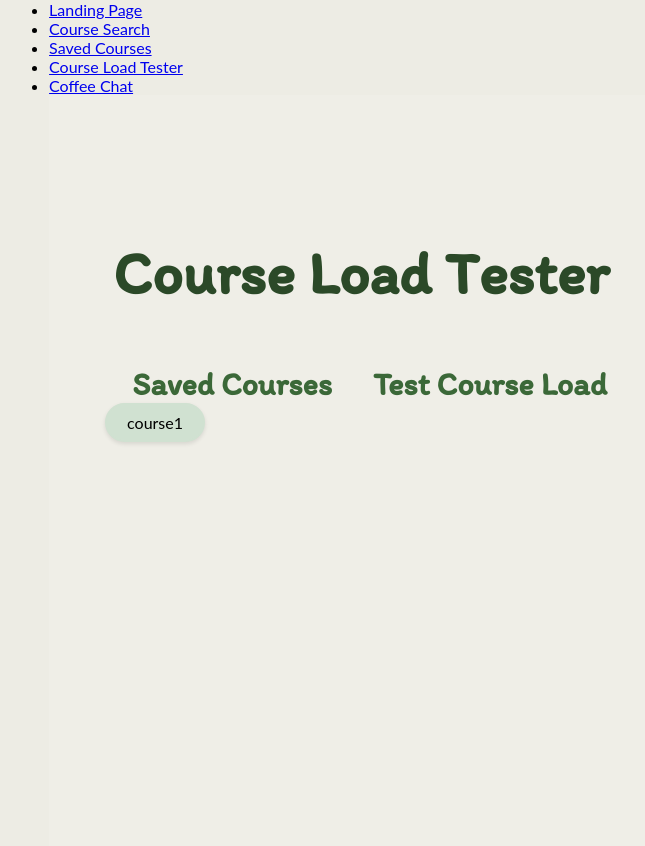
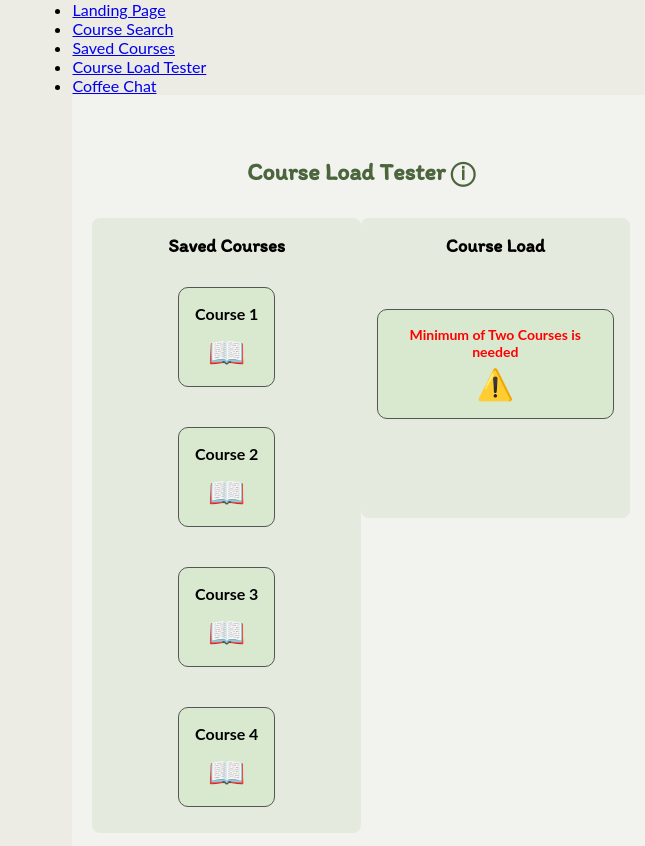
Before and after one commit to dali-lab/wisp25, a React (Vite) app: page /courseloadtester in a window 1280 px wide. Shown: the top 846 px of the page, without its empty margins (279-924 px from the left). Built offline with nearby package versions, Linux system fonts and the light colour scheme.

Commit message:
course load tester UI progress

```diff
--- a/package.json
+++ b/package.json
@@ -41,6 +41,7 @@
     "express": "^5.1.0",
     "mongoose": "^8.13.2",
     "react": "^18.2.0",
+    "react-beautiful-dnd": "^13.1.1",
     "react-dom": "^18.2.0",
     "react-draggable": "^4.4.6",
     "react-icons": "^4.4.0",
--- a/src/screens/CourseLoadTester.css
+++ b/src/screens/CourseLoadTester.css
@@ -1,4 +1,4 @@
-body {
+/* body {
     margin: 0;
     padding: 0;
     font-family: 'Itim';
@@ -59,4 +59,84 @@ body {
     height: 220 px;
     text-align: center;
 
+  } */
+
+  .container {
+    padding: 2rem;
+    font-family: Arial, sans-serif;
+    background-color: #f2f2ef;
+    min-height: 100vh;
   }
+
+  .title {
+    text-align: center;
+    color: #4b653d;
+    font-size: 24px;
+    margin-bottom: 2rem;
+  }
+
+  .columns {
+    display: flex;
+    justify-content: space-around;
+    align-items: flex-start;
+  }
+
+  .column {
+    background-color: #e5eade;
+    padding: 1rem;
+    width: 40%;
+    border-radius: 8px;
+    min-height: 300px;
+  }
+
+  h3 {
+    text-align: center;
+    color: black;
+  }
+
+  .card {
+    background-color: #d8e9d0;
+    margin: 10px auto;
+    padding: 1rem;
+    border: 1px solid #555;
+    border-radius: 10px;
+    text-align: center;
+  }
+
+  .card-title {
+    font-weight: bold;
+  }
+
+  .book {
+    font-size: 30px;
+    margin-top: 10px;
+  }
+
+  .warning {
+    margin-top: 2rem;
+    padding: 1rem;
+    background-color: #d8e9d0;
+    border: 1px solid #555;
+    border-radius: 10px;
+    text-align: center;
+    font-weight: bold;
+    font-size: 14px;
+  }
+
+  .warning.red {
+    color: red;
+  }
+
+  .warning.green {
+    color: #387d4b;
+  }
+
+  .warning-icon {
+    font-size: 30px;
+    margin-top: 5px;
+  }
+
+  .info-icon {
+    font-size: 20px;
+    margin-top: 5px;
+  }
--- a/src/screens/CourseLoadTester.tsx
+++ b/src/screens/CourseLoadTester.tsx
@@ -1,34 +1,108 @@
-import React, { useState } from 'react';
-import Draggable from 'react-draggable';
+import { DragDropContext, Droppable, Draggable } from 'react-beautiful-dnd';
+import { useState } from 'react';
 import './CourseLoadTester.css';
 
-
+const initialCourses = [
+  { id: 'course-1', name: 'Course 1' },
+  { id: 'course-2', name: 'Course 2' },
+  { id: 'course-3', name: 'Course 3' },
+  { id: 'course-4', name: 'Course 4' },
+];
 
 const CourseLoadTester = () => {
-  const [cards, setCards] = useState([
-    { id: 1, content: 'course1' },
-  ]);
+  const [savedCourses, setSavedCourses] = useState(initialCourses);
+  const [courseLoad, setCourseLoad] = useState([]);
+
+  const onDragEnd = (result: any) => {
+    const { source, destination } = result;
+    if (!destination) return;
+
+    // Drag between columns
+    if (source.droppableId !== destination.droppableId) {
+      const sourceList = source.droppableId === 'saved' ? savedCourses : courseLoad;
+      const destList = destination.droppableId === 'saved' ? savedCourses : courseLoad;
+
+      const [movedItem] = sourceList.splice(source.index, 1);
+      destList.splice(destination.index, 0, movedItem);
+
+      setSavedCourses([...savedCourses]);
+      setCourseLoad([...courseLoad]);
+    }
+  };
+
+  const renderCourseLoadMessage = () => {
+    if (courseLoad.length < 2) {
+      return (
+        <div className="warning red">
+          Minimum of Two Courses is needed
+          <div className="warning-icon">⚠️</div>
+        </div>
+      );
+    } else if (courseLoad.length <= 3) {
+      return (
+        <div className="warning green">
+          Balanced Course Load<br />
+          Optional: Add one more course
+          <div className="info-icon">ℹ️</div>
+        </div>
+      );
+    } else {
+      return (
+        <div className="warning red">
+          Maximum Course Load<br />
+          <div className="warning-icon">⚠️</div>
+        </div>
+      );
+    }
+  };
 
   return (
-    <div className="page-page">
-      <h1 className="page-name"> Course Load Tester </h1>
-      <div className="main-container">
-        <div className="course-container">
-          <h2 > Saved Courses </h2>
-          {cards.map((card) => (
-            <Draggable key={card.id} bounds="parent">
-              <div className="card-card">
-                {card.content}
+    <div className="container">
+      <h2 className="title">Course Load Tester ⓘ</h2>
+      <DragDropContext onDragEnd={onDragEnd}>
+        <div className="columns">
+          <Droppable droppableId="saved">
+            {(provided) => (
+              <div className="column" ref={provided.innerRef} {...provided.droppableProps}>
+                <h3>Saved Courses</h3>
+                {savedCourses.map((course, index) => (
+                  <Draggable draggableId={course.id} index={index} key={course.id}>
+                    {(provided) => (
+                      <div className="card" ref={provided.innerRef} {...provided.draggableProps} {...provided.dragHandleProps}>
+                        <div className="card-title">{course.name}</div>
+                        <div className="book">📖</div>
+                      </div>
+                    )}
+                  </Draggable>
+                ))}
+                {provided.placeholder}
               </div>
-            </Draggable>
-          ))}
+            )}
+          </Droppable>
+
+          <Droppable droppableId="load">
+            {(provided) => (
+              <div className="column" ref={provided.innerRef} {...provided.droppableProps}>
+                <h3>Course Load</h3>
+                {courseLoad.map((course, index) => (
+                  <Draggable draggableId={course.id} index={index} key={course.id}>
+                    {(provided) => (
+                      <div className="card" ref={provided.innerRef} {...provided.draggableProps} {...provided.dragHandleProps}>
+                        <div className="card-title">{course.name}</div>
+                        <div className="book">📖</div>
+                      </div>
+                    )}
+                  </Draggable>
+                ))}
+                {renderCourseLoadMessage()}
+                {provided.placeholder}
+              </div>
+            )}
+          </Droppable>
         </div>
-        <div className="tester-container">
-          <h2> Test Course Load </h2>
-        </div>
-      </div>
+      </DragDropContext>
     </div>
   );
-};
+}
 
 export default CourseLoadTester;
```
Also changed, not shown: 1 other file (tests, documents, lock files or other folders).
